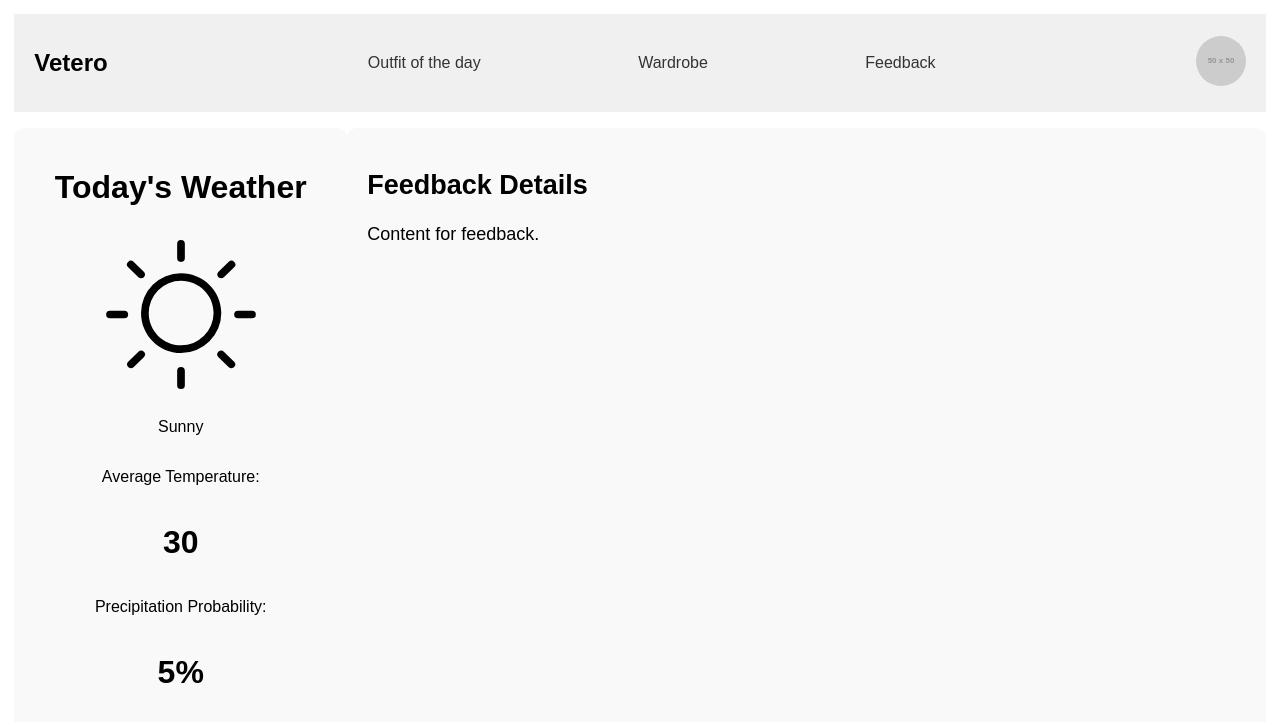
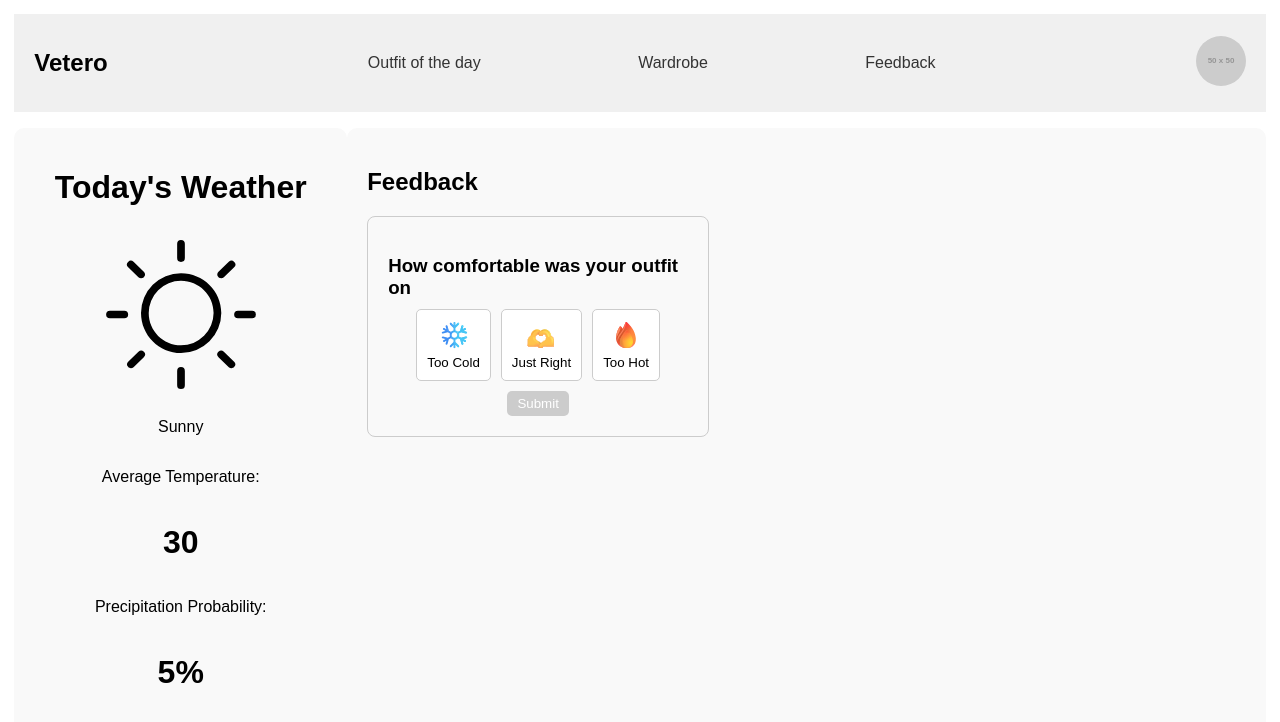
Before and after one commit to guerrerojenny/Vetero, a Vue app in the folder vetero/: page / in a window 1280 px wide. Both pictures are taken after a click on the element "Feedback". Shown: the top 722 px of the page. Built offline with nearby package versions, Linux system fonts and the light colour scheme.

Commit message:
Feedback panel

```diff
--- a/vetero/src/components/FeedbackPanel.vue
+++ b/vetero/src/components/FeedbackPanel.vue
@@ -1,18 +1,141 @@
 <template>
     <div class="feedback-content">
-      <h2>Feedback Details</h2>
-      <p>Content for feedback.</p>
+      <h2>Feedback</h2>
+      <div class="comfort-panel" v-if="!feedbackSubmitted">
+        <div class="inner-panel">
+          <h3>How comfortable was your outfit on {{date}}</h3>
+          <div class="options">
+            <button
+              v-for="option in comfortOptions"
+              :key="option.value"
+              :class="['comfort-button', { selected: selectedOption === option.value }]"
+              @click="selectOption(option.value)"
+            >
+              <img :src="getIcon(option.icon)" alt="Emoticon" class="emoticon" />
+              <span>{{ option.label }}</span>
+            </button>
+          </div>
+          <button class="submit-button" :disabled="!selectedOption" @click="submitFeedback">Submit</button>
+        </div>
+      </div>
+
+      <div v-else class="feedback-message">
+        Feedback submitted successfully!
+      </div>
     </div>
   </template>
 
   <script>
 export default {
+  props: {
+      date: {
+        type: String,
+        required: true
+      },
+    },
+  data() {
+    return {
+      comfortOptions: [
+        { value: 'too-cold', label: 'Too Cold', icon: 'too-cold.svg' },
+        { value: 'just-right', label: 'Just Right', icon: 'just-right.svg' },
+        { value: 'too-hot', label: 'Too Hot', icon: 'too-hot.svg' },
+      ],
+      selectedOption: null,
+      feedbackSubmitted: false,
+    };
+  },
+  methods: {
+    selectOption(option) {
+      this.selectedOption = option;
+    },
+    submitFeedback() {
+      this.feedbackSubmitted = true;
+    },
+    getIcon(icon) {
+      return require(`@/assets/${icon}`);
+    },
+  },
   name: 'FeedbackPanel'
+
 };
 </script>
 
 <style scoped>
-  .feedback-content {
-    font-size: 18px;
+.comfort-panel {
+  display: flex;
+  align-items: center;
+  justify-content: center;
+  padding: 20px;
+  border: 1px solid #ccc;
+  background-color: #f9f9f9;
+  border-radius: 8px;
+  width: 300px;
+}
+
+.inner-panel {
+  display: flex;
+  flex-direction: column;
+  align-items: center;
+}
+
+h3 {
+  margin-bottom: 10px;
+}
+
+.options {
+  display: flex;
+  gap: 10px;
+  margin-bottom: 10px;
+}
+
+.comfort-button {
+  display: flex;
+  flex-direction: column;
+  align-items: center;
+  padding: 10px;
+  border: 1px solid #ccc;
+  background-color: #fff;
+  cursor: pointer;
+  border-radius: 5px;
+  transition: background-color 0.3s;
+}
+
+.comfort-button.selected {
+  background-color: #e0e0e0;
+}
+
+.comfort-button img {
+  width: 30px;
+  height: 30px;
+  margin-bottom: 5px;
+}
+
+.submit-button {
+  padding: 5px 10px;
+  background-color: #4caf50;
+  color: white;
+  border: none;
+  border-radius: 5px;
+  cursor: pointer;
+  transition: background-color 0.3s;
+}
+
+.submit-button:disabled {
+  background-color: #ccc;
+  cursor: not-allowed;
+}
+
+.feedback-message {
+  display: flex;
+  justify-content: center;
+  align-items: center;
+  padding: 10px;
+  border: 1px solid #ccc;
+  background-color: #f0fff0;
+  border-radius: 8px;
+  width: 300px;
+  text-align: center;
+  color: #4caf50;
+  font-weight: bold;
 }
 </style>
```
Lines whose indentation alone changed are shown as unchanged.
